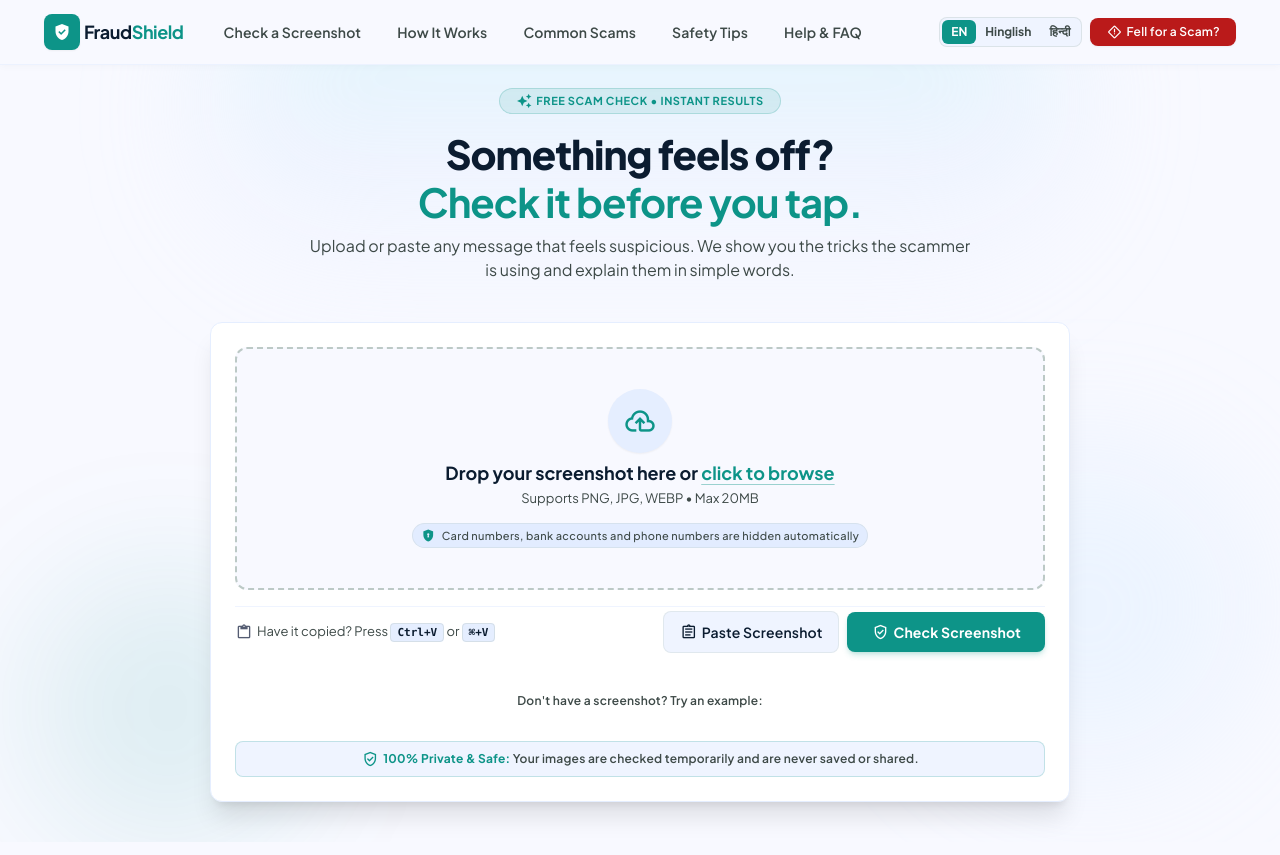
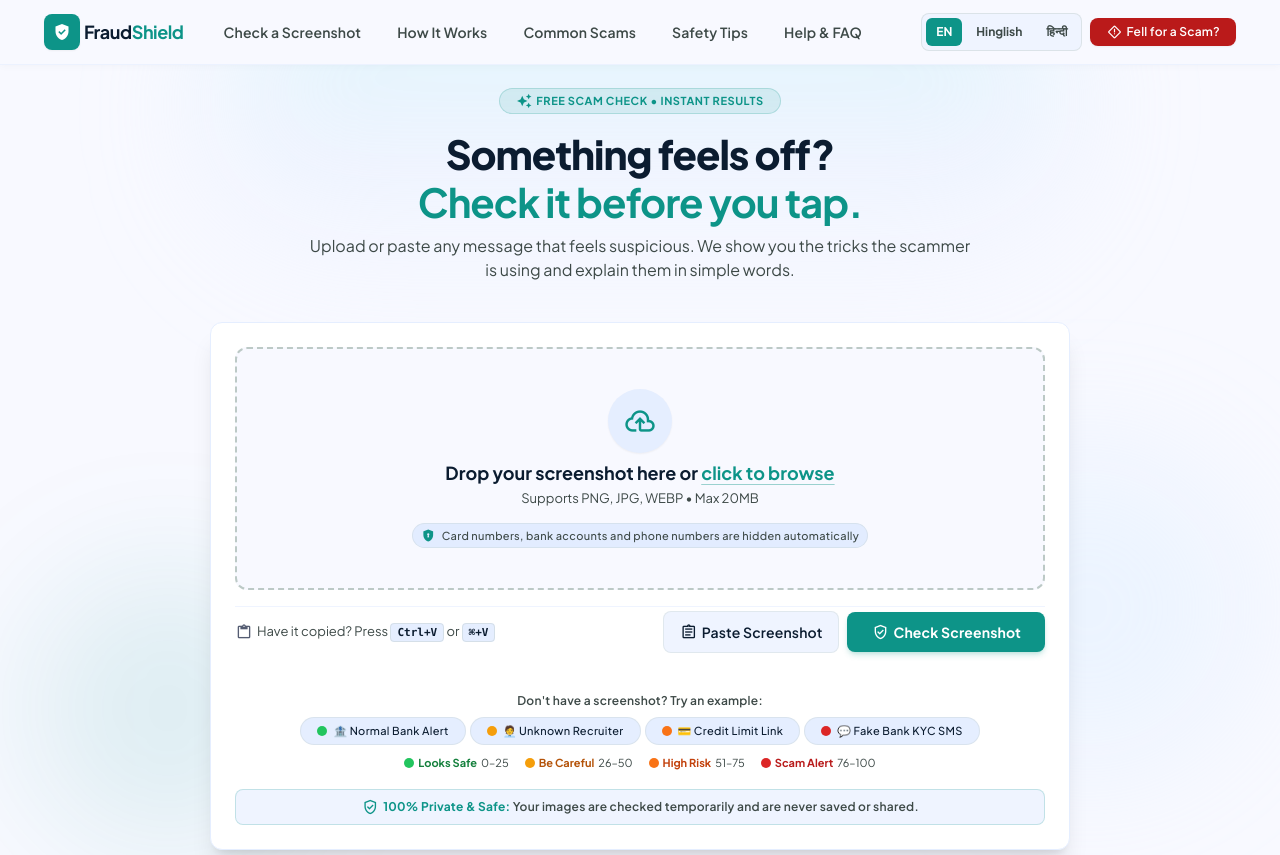
Before and after one commit to SanjanaSingh29/FraudShield, a plain HTML site: page index.html in a window 1280 px wide. Shown: the top 855 px of the page. Drawn offline with nearby package versions, Linux system fonts and the light colour scheme; files that its build step writes are made by us from their sources.

Commit message:
Fix language selector styling and functionality

```diff
--- a/frontend/css/style.css
+++ b/frontend/css/style.css
@@ -106,3 +106,26 @@ html[lang="hi"] body,
 html[lang="hi"] [class*="font-"]:not(.material-symbols-outlined):not(.font-mono) {
     font-family: 'Plus Jakarta Sans', 'Noto Sans Devanagari', sans-serif;
 }
+
+#lang-switch {
+    display: inline-flex;
+    align-items: center;
+    gap: 4px;
+    padding: 4px;
+}
+
+#lang-switch .lang-btn {
+    display: inline-flex;
+    align-items: center;
+    justify-content: center;
+    padding: 6px 10px;
+    border-radius: 6px;
+    cursor: pointer;
+    white-space: nowrap;
+    border: none;
+}
+
+#lang-switch .lang-btn.active {
+    background: #0d9488;
+    color: white;
+}
--- a/index.html
+++ b/index.html
@@ -948,11 +948,11 @@
         </div>
     </footer>
     <!-- CLIENT-SIDE SCRIPTS (plain scripts, no build step; order matters) -->
-    <script src="js/data/demos.js"></script>
-    <script src="js/data/scams.js"></script>
-    <script src="js/data/legal.js"></script>
-    <script src="js/i18n.js"></script>
-    <script src="js/app.js"></script>
+    <script src="frontend/js/data/demos.js"></script>
+    <script src="frontend/js/data/scams.js"></script>
+    <script src="frontend/js/data/legal.js"></script>
+    <script src="frontend/js/i18n.js"></script>
+    <script src="frontend/js/app.js"></script>
 </body>
 
 </html>
```
